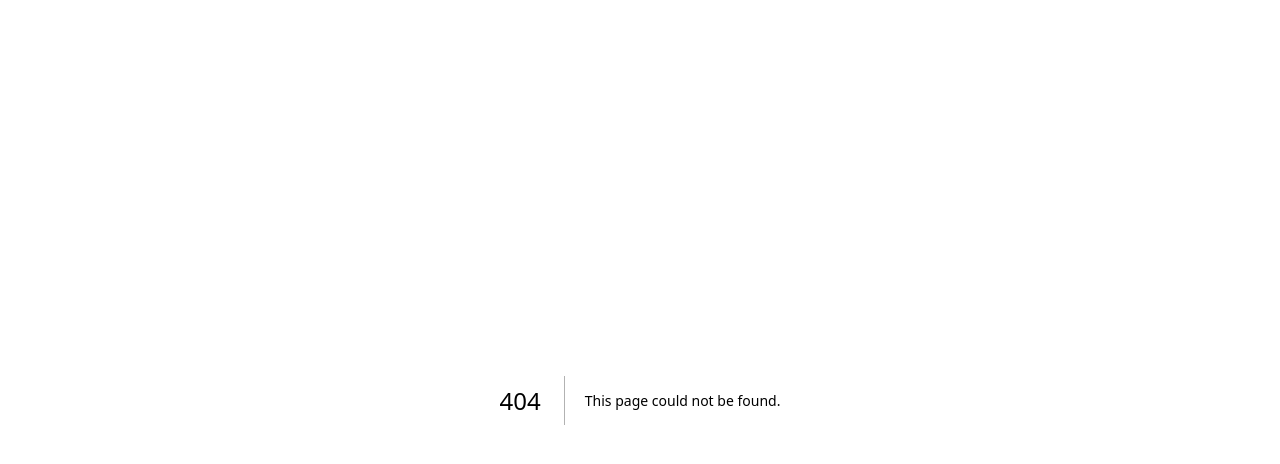
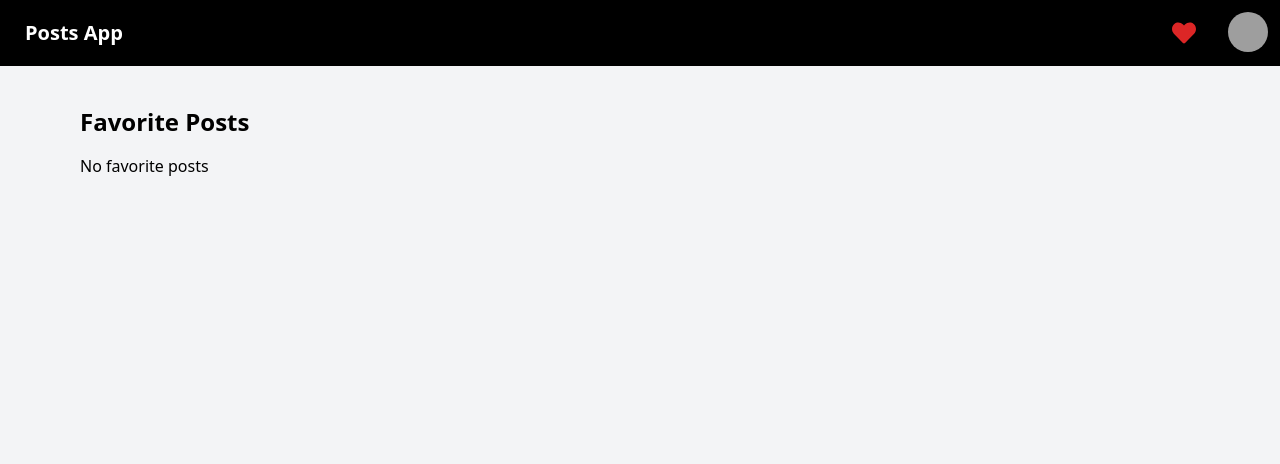
Before and after one commit to kevinmisigaro/fe_dev_test_kevin_misigaro, a Next.js app: page /favorites in a window 1280 px wide. Before the commit this address had no page. Shown: the top 464 px of the page. Built offline with nearby package versions, Linux system fonts and the light colour scheme; grey boxes are pictures that could not be loaded.

Commit message:
feat: added favorites

```diff
--- a/src/components/Header.tsx
+++ b/src/components/Header.tsx
@@ -1,5 +1,7 @@
 import { MyUserProfileContext } from "@/utils/states/MyUserProfileContext";
+import Link from "next/link";
 import { useContext } from "react";
+import { FaHeart } from "react-icons/fa";
 
 function Header() {
   const personalProfile = useContext(MyUserProfileContext);
@@ -7,9 +9,14 @@ function Header() {
   return (
     <div className="navbar bg-black">
       <div className="flex-1">
-        <a href="/" className="btn btn-ghost text-xl text-white">Posts App</a>
+        <a href="/" className="btn btn-ghost text-xl text-white">
+          Posts App
+        </a>
       </div>
       <div className="flex-none gap-2">
+        <Link href={"/favorites"}>
+          <FaHeart className="text-2xl text-red-600 cursor-pointer mr-5" />
+        </Link>
         <div className="dropdown dropdown-end">
           <div
             tabIndex={0}
--- a/src/pages/_app.tsx
+++ b/src/pages/_app.tsx
@@ -1,9 +1,14 @@
-import '@/styles/globals.css'
-import { MyUserProfileProvider } from '@/utils/states/MyUserProfileContext'
-import type { AppProps } from 'next/app'
+import "@/styles/globals.css";
+import { FavoritesProvider } from "@/utils/states/FavoritesContext";
+import { MyUserProfileProvider } from "@/utils/states/MyUserProfileContext";
+import type { AppProps } from "next/app";
 
 export default function App({ Component, pageProps }: AppProps) {
-  return <MyUserProfileProvider>
-    <Component {...pageProps} />
-  </MyUserProfileProvider>
+  return (
+    <MyUserProfileProvider>
+      <FavoritesProvider>
+        <Component {...pageProps} />
+      </FavoritesProvider>
+    </MyUserProfileProvider>
+  );
 }
--- /dev/null
+++ b/src/pages/favorites.tsx
@@ -0,0 +1,29 @@
+import Layout from "@/components/Layout";
+import PostCard from "@/components/PostCard";
+import { FavoritesContext } from "@/utils/states/FavoritesContext";
+import { useContext } from "react";
+
+function Index() {
+  const favList = useContext(FavoritesContext);
+
+  if (!favList) {
+    throw new Error("An error has occured");
+  }
+
+  const { favoritePosts } = favList;
+
+  return (
+    <Layout>
+      <div className="max-md-3">
+        <h1 className="text-2xl font-bold mb-4">Favorite Posts</h1>
+        {favoritePosts.length == 0 ? (
+          <p>No favorite posts</p>
+        ) : (
+          favoritePosts.map((post) => <PostCard key={post.id} post={post} />)
+        )}
+      </div>
+    </Layout>
+  );
+}
+
+export default Index;
--- a/src/pages/post/[id].tsx
+++ b/src/pages/post/[id].tsx
@@ -2,10 +2,12 @@ import CommentBox from "@/components/CommentBox";
 import CommentCard from "@/components/CommentCard";
 import Layout from "@/components/Layout";
 import { IComment, IPost } from "@/utils/interfaces";
+import { FavoritesContext } from "@/utils/states/FavoritesContext";
 import { MyUserProfileContext } from "@/utils/states/MyUserProfileContext";
 import axios from "axios";
 import { useRouter } from "next/router";
 import { useContext, useEffect, useState } from "react";
+import { FaHeart, FaRegHeart } from "react-icons/fa";
 
 function Index() {
   const [post, setPost] = useState<IPost>();
@@ -18,6 +20,17 @@ function Index() {
   const handleCommentChange = (e: any) => {
     setCommentText(e.target.value);
   };
+
+  const favoritesContext = useContext(FavoritesContext);
+
+  if (!favoritesContext) {
+    throw new Error("Post must be used within a FavoritesProvider");
+  }
+
+  const { favoritePosts, toggleFavorite } = favoritesContext;
+  const isFavorite = favoritePosts.some(
+    (favPost) => favPost.id == parseInt(router.query.id as string)
+  );
 
   const fetchComments = async () => {
     try {
@@ -82,7 +95,20 @@ function Index() {
   return (
     <Layout>
       <div className="max-3-md py-5">
-        <h2 className="font-bold text-4xl">{post?.title}</h2>
+        <div className="flex flex-row justify-between items-center">
+          <h2 className="font-bold text-4xl">{post?.title}</h2>
+          {isFavorite ? (
+            <FaHeart
+              onClick={() => toggleFavorite(post!)}
+              className="text-2xl text-red-600 cursor-pointer"
+            />
+          ) : (
+            <FaRegHeart
+              onClick={() => toggleFavorite(post!)}
+              className="text-2xl text-red-600 cursor-pointer"
+            />
+          )}
+        </div>
         <p className="mt-10 text-3xl">{post?.body}</p>
         <p className="mt-10 text-3xl">Author: {post?.authorId}</p>
         <div className="mt-6">
--- a/src/utils/interfaces.ts
+++ b/src/utils/interfaces.ts
@@ -3,6 +3,7 @@ export interface IPost {
   body: string;
   id: number;
   title: string;
+  isFavorite?: boolean;
 }
 
 export interface IComment {
--- /dev/null
+++ b/src/utils/states/FavoritesContext.tsx
@@ -0,0 +1,45 @@
+import { createContext, useState, useEffect, ReactNode, FC } from 'react';
+import { IPost } from '../interfaces';
+
+interface FavoritesContextValue {
+  favoritePosts: IPost[];
+  toggleFavorite: (post: IPost) => void;
+}
+
+export const FavoritesContext = createContext<FavoritesContextValue | undefined>(undefined);
+
+interface FavoritesProviderProps {
+  children: ReactNode;
+}
+
+export const FavoritesProvider: FC<FavoritesProviderProps> = ({ children }) => {
+  const [favoritePosts, setFavoritePosts] = useState<IPost[]>([]);
+
+  useEffect(() => {
+    const storedFavorites = localStorage.getItem('favoritePosts');
+    if (storedFavorites) {
+      setFavoritePosts(JSON.parse(storedFavorites));
+    }
+  }, []);
+
+  useEffect(() => {
+    localStorage.setItem('favoritePosts', JSON.stringify(favoritePosts));
+  }, [favoritePosts]);
+
+  const toggleFavorite = (post: IPost) => {
+    setFavoritePosts((prevFavorites) => {
+      const isAlreadyFavorite = prevFavorites.some(favPost => favPost.id === post.id);
+      if (isAlreadyFavorite) {
+        return prevFavorites.filter(favPost => favPost.id !== post.id);
+      } else {
+        return [...prevFavorites, { ...post, isFavorite: true }];
+      }
+    });
+  };
+
+  return (
+    <FavoritesContext.Provider value={{ favoritePosts, toggleFavorite }}>
+      {children}
+    </FavoritesContext.Provider>
+  );
+};
```
